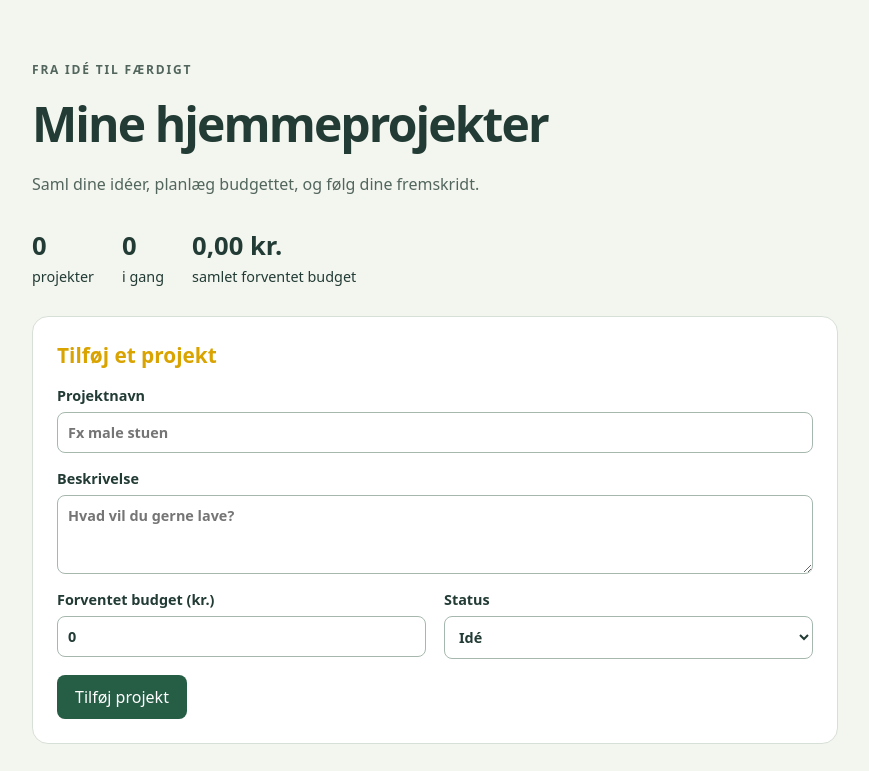
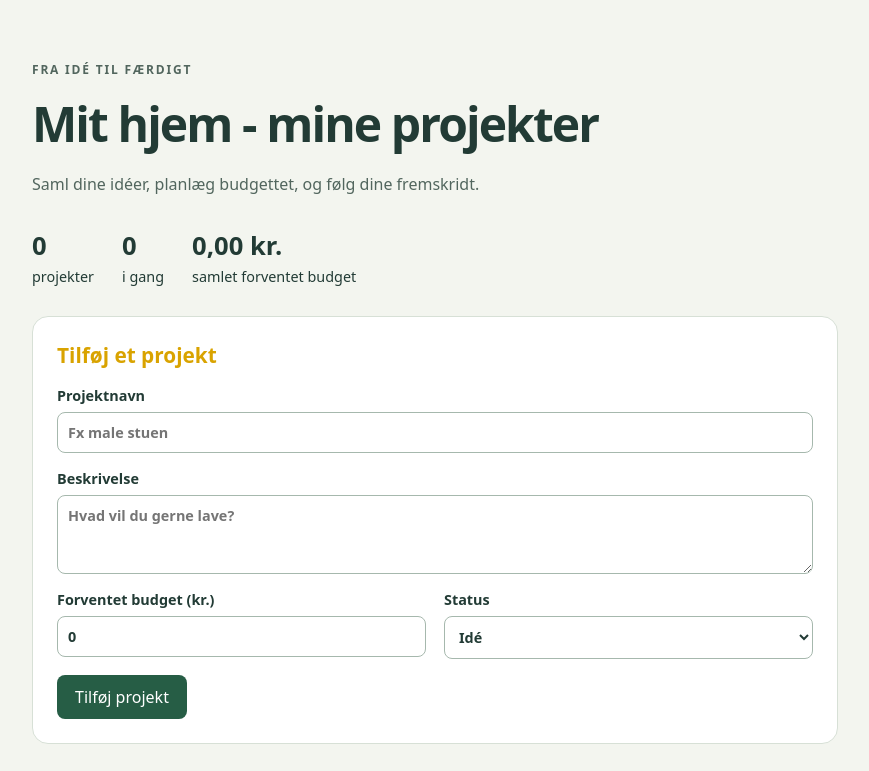
Before and after one commit to KimOrbe/Homeproject, a plain HTML site: page index.html in a window 1280 px wide. Shown: the top 771 px of the page, without its empty margins (205-1074 px from the left). Drawn offline with Linux system fonts and the light colour scheme.

Commit message:
Tilpas hjemmesidens overskrift

```diff
--- a/index.html
+++ b/index.html
@@ -3,13 +3,13 @@
 <head>
   <meta charset="utf-8">
   <meta name="viewport" content="width=device-width, initial-scale=1">
-  <title>Mine hjemmeprojekter</title>
+  <title>Mit hjem - mine projekter</title>
   <link rel="stylesheet" href="style.css">
   <script src="app.js" defer></script>
 </head>
 <body>
   <main>
-    <header><p class="eyebrow">FRA IDÉ TIL FÆRDIGT</p><h1>Mine hjemmeprojekter</h1><p>Saml dine idéer, planlæg budgettet, og følg dine fremskridt.</p></header>
+    <header><p class="eyebrow">FRA IDÉ TIL FÆRDIGT</p><h1>Mit hjem - mine projekter</h1><p>Saml dine idéer, planlæg budgettet, og følg dine fremskridt.</p></header>
     <section class="summary" aria-label="Overblik"><div><strong id="total">0</strong><span>projekter</span></div><div><strong id="active">0</strong><span>i gang</span></div><div><strong id="budget">0 kr.</strong><span>samlet forventet budget</span></div></section>
     <section class="panel"><h2 class="add-project-heading">Tilføj et projekt</h2>
       <form id="project-form">
```
